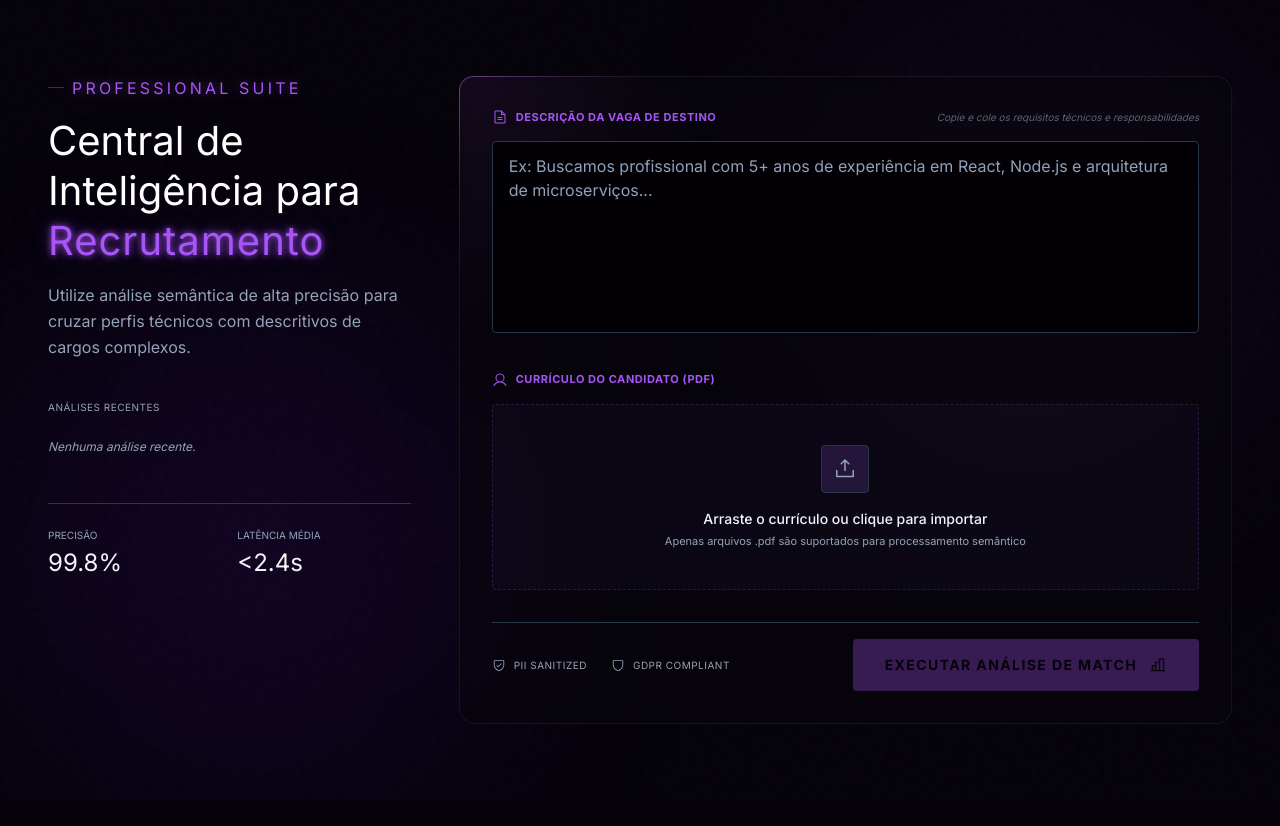
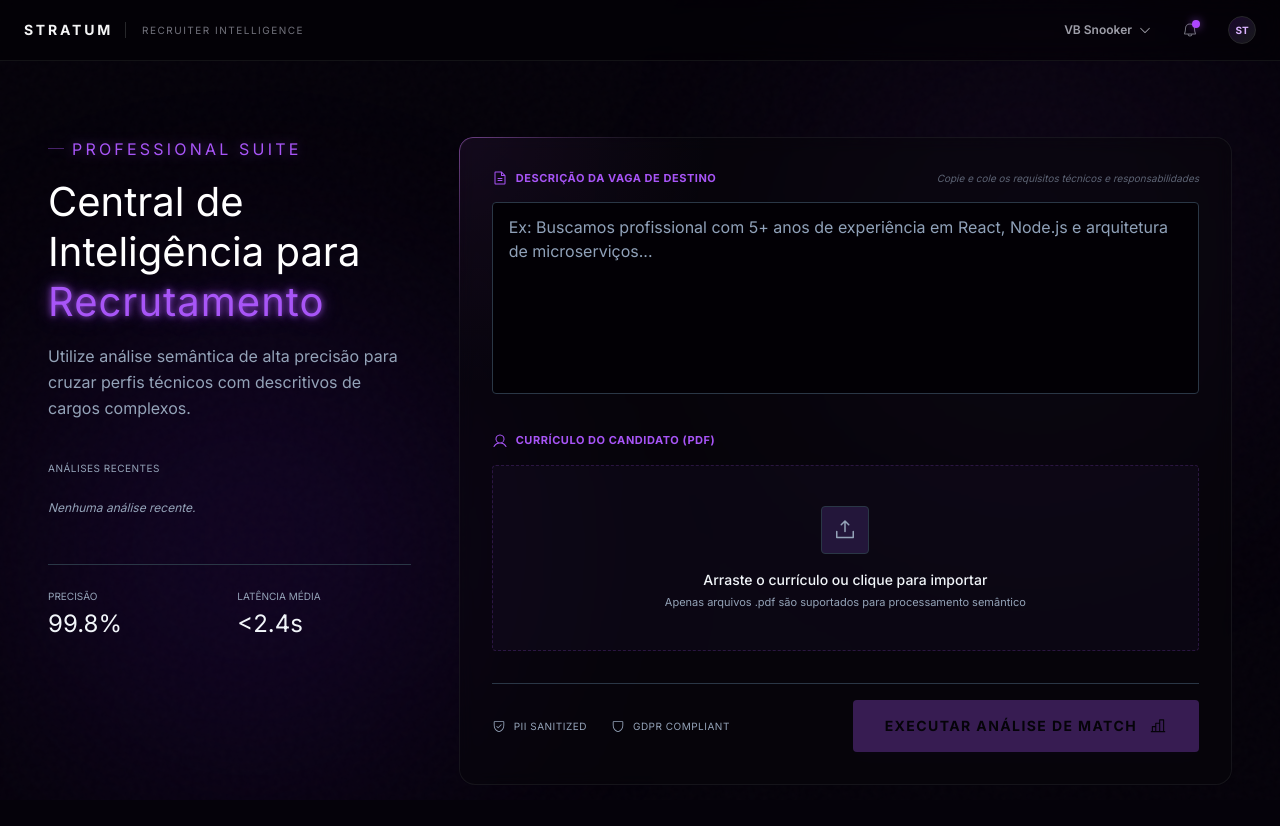
Before and after one commit to xpedrow/stratum, a Next.js app in the folder frontend/: page / in a window 1280 px wide. Shown: the top 826 px of the page. Before the commit the page ends 800 px from the top, so only its background shows below. Built offline with nearby package versions, Linux system fonts and the light colour scheme.

Commit message:
feat(frontend): add global Header component, layout configuration, and candidate seniority glow

```diff
--- a/frontend/src/app/layout.tsx
+++ b/frontend/src/app/layout.tsx
@@ -1,6 +1,7 @@
 import type { Metadata } from "next";
 import { Inter } from "next/font/google";
 import "./globals.css";
+import Header from "@/components/layout/Header";
 
 const inter = Inter({
   subsets: ["latin"],
@@ -20,6 +21,7 @@
   return (
     <html lang="pt-BR" className={`${inter.variable} h-full`}>
       <body className="min-h-full bg-[#090B11] text-gray-100 font-sans flex flex-col">
+        <Header />
         {children}
       </body>
     </html>
--- /dev/null
+++ b/frontend/src/components/layout/Header.tsx
@@ -0,0 +1,35 @@
+"use client";
+
+import React from "react";
+import { CaretDown, Bell } from "@phosphor-icons/react";
+
+export default function Header() {
+  return (
+    <header className="sticky top-0 z-50 w-full border-b border-zinc-900/80 bg-black/40 backdrop-blur-md px-6 py-4">
+      <div className="max-w-7xl mx-auto flex items-center justify-between">
+        <div className="flex items-center gap-3">
+          <a href="/" className="font-display-lg text-sm font-bold tracking-[0.2em] text-zinc-100 uppercase">
+            STRATUM
+          </a>
+          <span className="w-px h-4 bg-zinc-800"></span>
+          <span className="font-label-sm text-[10px] text-zinc-500 uppercase tracking-[0.15em] ml-1 hidden sm:inline">
+            Recruiter Intelligence
+          </span>
+        </div>
+        <div className="flex items-center gap-6">
+          <button className="flex items-center gap-1.5 text-xs font-mono text-zinc-400 hover:text-zinc-200 transition-colors font-semibold cursor-pointer">
+            <span>VB Snooker</span>
+            <CaretDown className="w-3.5 h-3.5" />
+          </button>
+          <button className="relative p-1.5 text-zinc-500 hover:text-zinc-300 transition-colors cursor-pointer">
+            <Bell className="w-4 h-4" />
+            <span className="absolute top-1 right-1 w-2 h-2 rounded-full bg-purple-500 shadow-[0_0_8px_rgba(168,85,247,0.6)]"></span>
+          </button>
+          <div className="group flex items-center justify-center w-7 h-7 rounded-full bg-gradient-to-br from-purple-950/40 to-zinc-900 border border-zinc-800 text-[10px] font-mono font-bold text-purple-300 hover:border-purple-500/40 transition-colors cursor-pointer">
+            ST
+          </div>
+        </div>
+      </div>
+    </header>
+  );
+}
```
